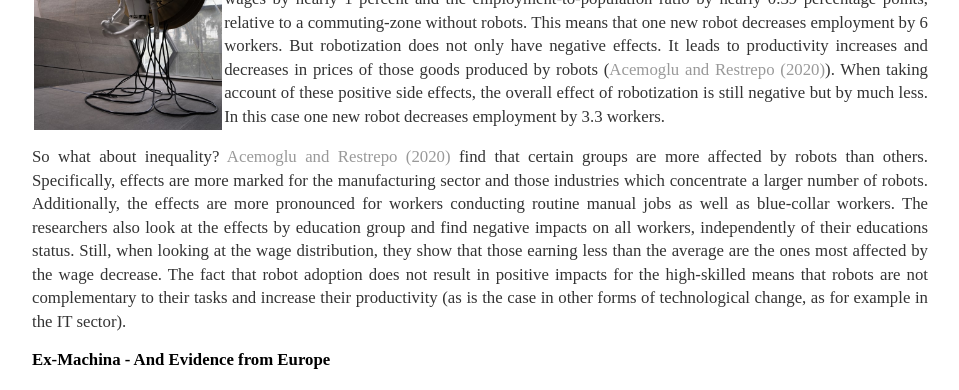
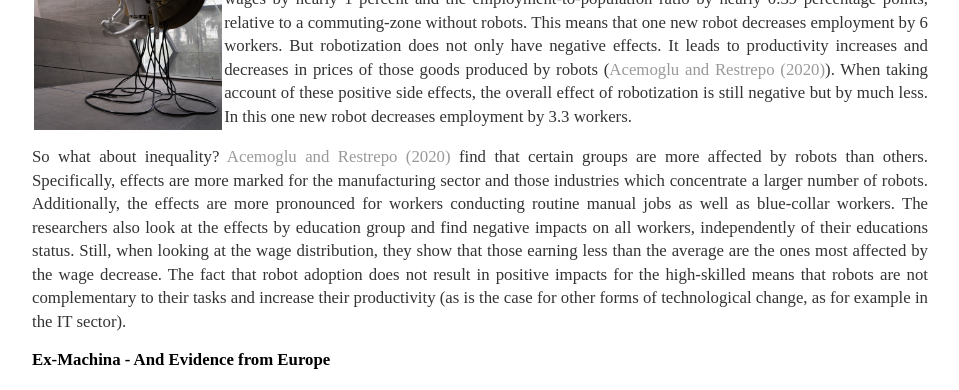
Before and after one commit to BrittaRude/BrittaRude.github.io, a Jekyll site: the page built from inputs_cakestory/_posts/2021-05-30-britta-rude-are-robots-grabbing-our-jobs.md, in a window 1280 px wide and 900 px high, scrolled down 911 px. Shown: the part 200-590 px from the top of the window, without its empty margins (160-1119 px from the left). Built offline with Jekyll 4.4.1, drawn with Linux system fonts in a browser that asks for light colours.

Commit message:
Update 2021-05-30-britta-rude-are-robots-grabbing-our-jobs.md

```diff
--- a/inputs_cakestory/_posts/2021-05-30-britta-rude-are-robots-grabbing-our-jobs.md
+++ b/inputs_cakestory/_posts/2021-05-30-britta-rude-are-robots-grabbing-our-jobs.md
@@ -21,9 +21,9 @@
 <img src="/images/robots_us.jpg" alt="robots_us" style="float:left;margin: 2px 2px 2px 2px;max-width:21%;"/>
 
 Recent evidence from the US shows that robots have negative effects on wages and employment [Acemoglu and Restrepo (2020)](https://economics.mit.edu/files/19696). The researchers at MIT and Boston University explore the labor market effects of an increased exposure to robots at the commuting-zone level. This is based on the fact that, according to the authors, robots and workers compete on the labor market and that robots potentially displace some of the human workforce (a phenomenon they call the displacement effect). The authors find sizable effects, namely that an increase of 1 robot per 1,000 workers from 1993 to 2007 recuded wages by nearly 1 percent and the employment-to-population ratio by nearly 0.39 percentage points, relative to a commuting-zone without robots. This means that one new robot decreases employment by 6 workers.
-But robotization does not only have negative effects. It leads to productivity increases and decreases in prices of those goods produced by robots ([Acemoglu and Restrepo (2020)](https://economics.mit.edu/files/19696)). When taking account of these positive side effects, the overall effect of robotization is still negative but by much less. In this case one new robot decreases employment by 3.3 workers.
+But robotization does not only have negative effects. It leads to productivity increases and decreases in prices of those goods produced by robots ([Acemoglu and Restrepo (2020)](https://economics.mit.edu/files/19696)). When taking account of these positive side effects, the overall effect of robotization is still negative but by much less. In this one new robot decreases employment by 3.3 workers.
 
-So what about inequality? [Acemoglu and Restrepo (2020)](https://economics.mit.edu/files/19696) find that certain groups are more affected by robots than others. Specifically, effects are more marked for the manufacturing sector and those industries which concentrate a larger number of robots. Additionally, the effects are more pronounced for workers conducting routine manual jobs as well as blue-collar workers. The researchers also look at the effects by education group and find negative impacts on all workers, independently of their educations status. Still, when looking at the wage distribution, they show that those earning less than the average are the ones most affected by the wage decrease. The fact that robot adoption does not result in positive impacts for the high-skilled means that robots are not complementary to their tasks and increase their productivity (as is the case in other forms of technological change, as for example in the IT sector).
+So what about inequality? [Acemoglu and Restrepo (2020)](https://economics.mit.edu/files/19696) find that certain groups are more affected by robots than others. Specifically, effects are more marked for the manufacturing sector and those industries which concentrate a larger number of robots. Additionally, the effects are more pronounced for workers conducting routine manual jobs as well as blue-collar workers. The researchers also look at the effects by education group and find negative impacts on all workers, independently of their educations status. Still, when looking at the wage distribution, they show that those earning less than the average are the ones most affected by the wage decrease. The fact that robot adoption does not result in positive impacts for the high-skilled means that robots are not complementary to their tasks and increase their productivity (as is the case for other forms of technological change, as for example in the IT sector).
 
 ## Ex-Machina - And Evidence from Europe
 
```
